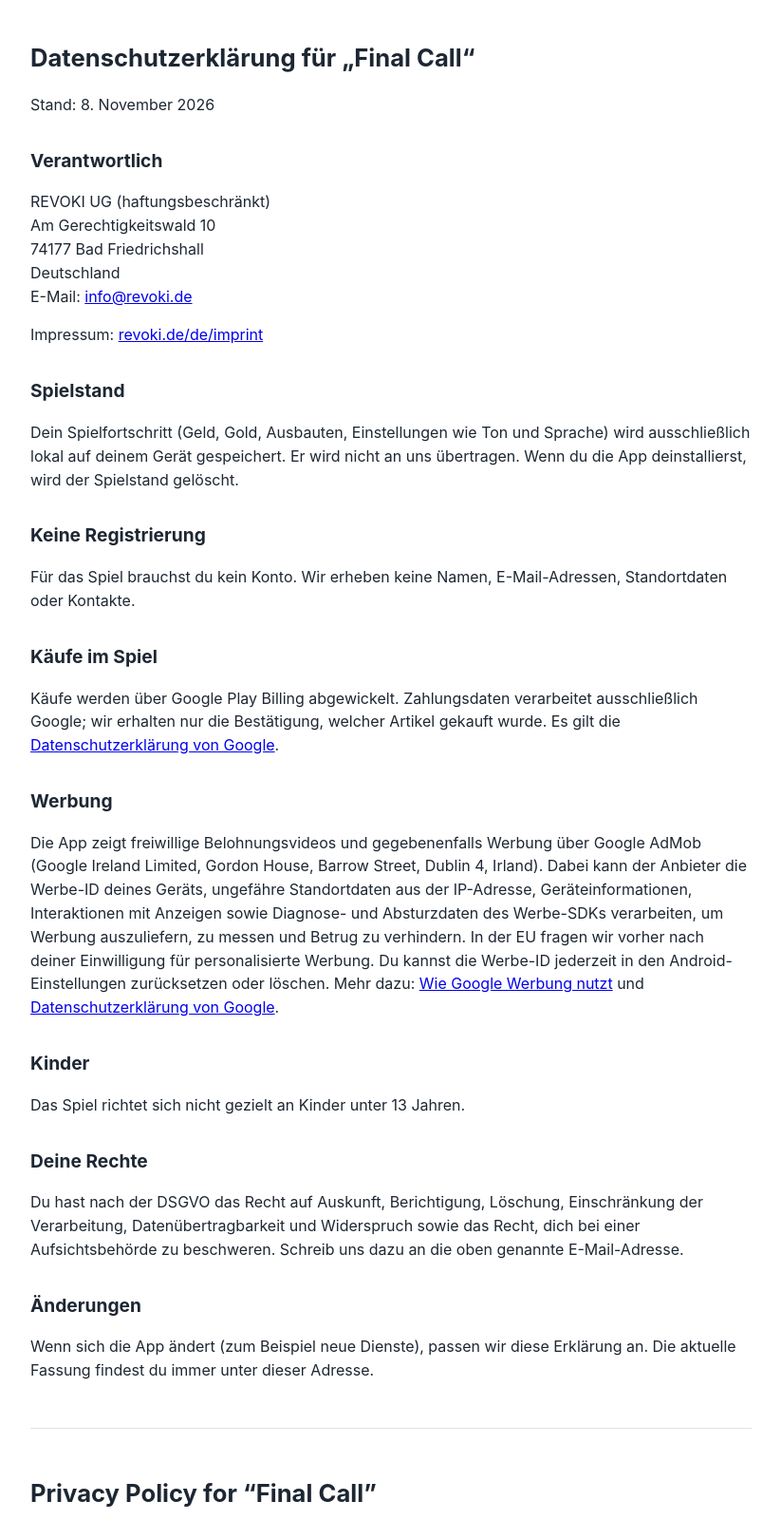
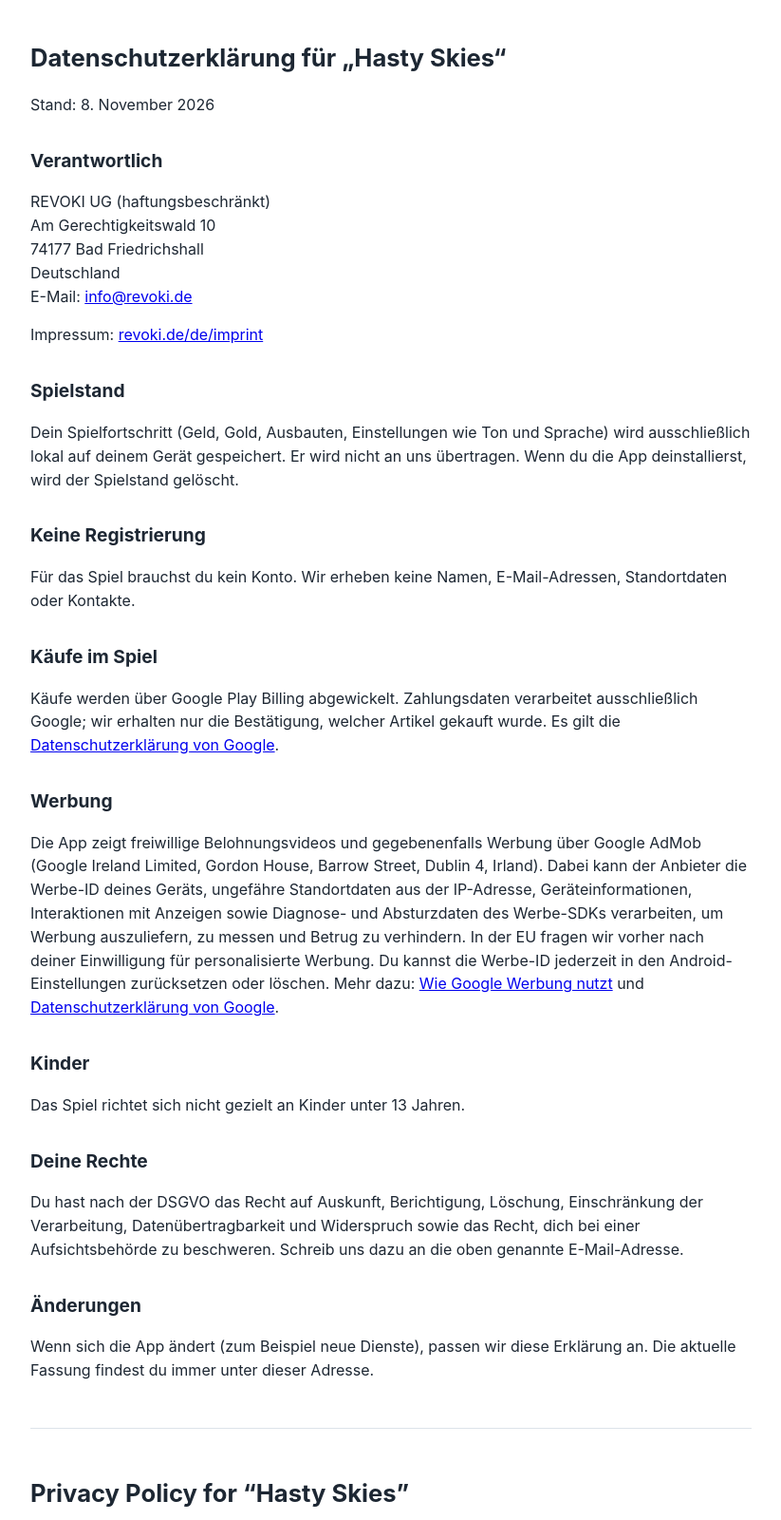
Before and after one commit to Marcel0503/finalcall-privacy, a plain HTML site: page index.html in a window 1280 px wide. Shown: the top 1600 px of the page at 95% size, without its empty margins (228-1051 px from the left). Drawn offline with Linux system fonts and the light colour scheme.

Commit message:
App heißt jetzt „Hasty Skies“
Generated with [Claude Code](https://claude.com/claude-code)

Co-Authored-By: Claude <noreply@anthropic.com>

```diff
--- a/index.html
+++ b/index.html
@@ -3,7 +3,7 @@
 <head>
 <meta charset="utf-8">
 <meta name="viewport" content="width=device-width, initial-scale=1">
-<title>Final Call – Datenschutzerklärung / Privacy Policy</title>
+<title>Hasty Skies – Datenschutzerklärung / Privacy Policy</title>
 <style>
   body { font-family: -apple-system, "Segoe UI", Roboto, sans-serif; max-width: 760px; margin: 0 auto; padding: 24px 16px 48px; line-height: 1.55; color: #1d2733; background: #fff; }
   h1 { font-size: 1.6rem; } h2 { font-size: 1.2rem; margin-top: 2rem; }
@@ -12,7 +12,7 @@
 </head>
 <body>
 
-<h1>Datenschutzerklärung für „Final Call“</h1>
+<h1>Datenschutzerklärung für „Hasty Skies“</h1>
 <p>Stand: 8. November 2026</p>
 
 <h2>Verantwortlich</h2>
@@ -42,7 +42,7 @@
 
 <hr>
 
-<h1 lang="en">Privacy Policy for “Final Call”</h1>
+<h1 lang="en">Privacy Policy for “Hasty Skies”</h1>
 <p>Last updated: November 8, 2026</p>
 
 <h2>Controller</h2>
```
